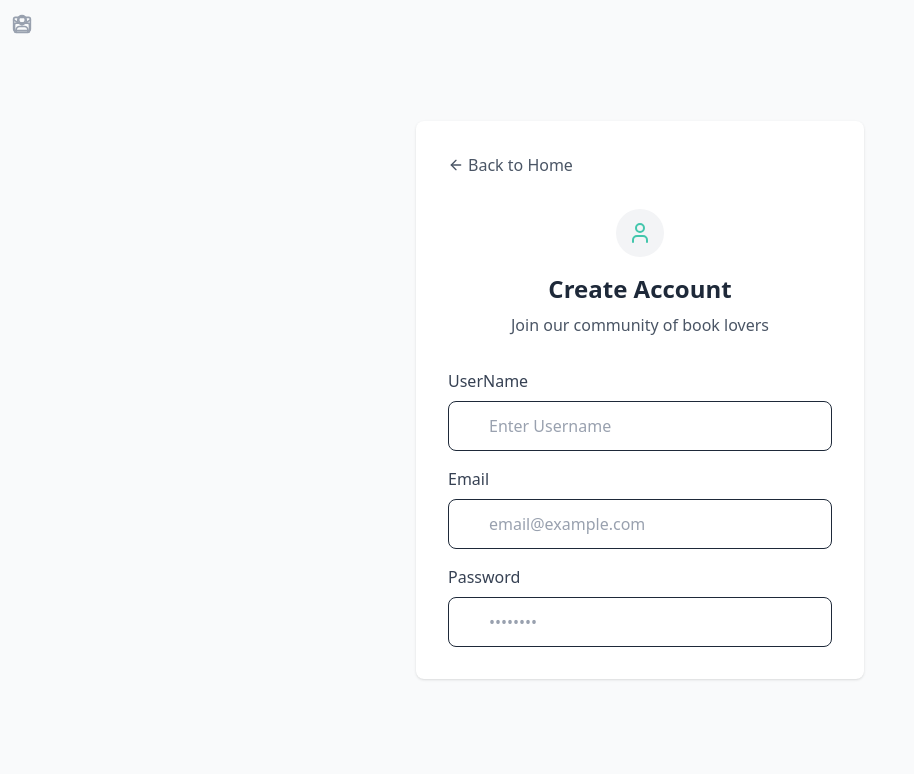
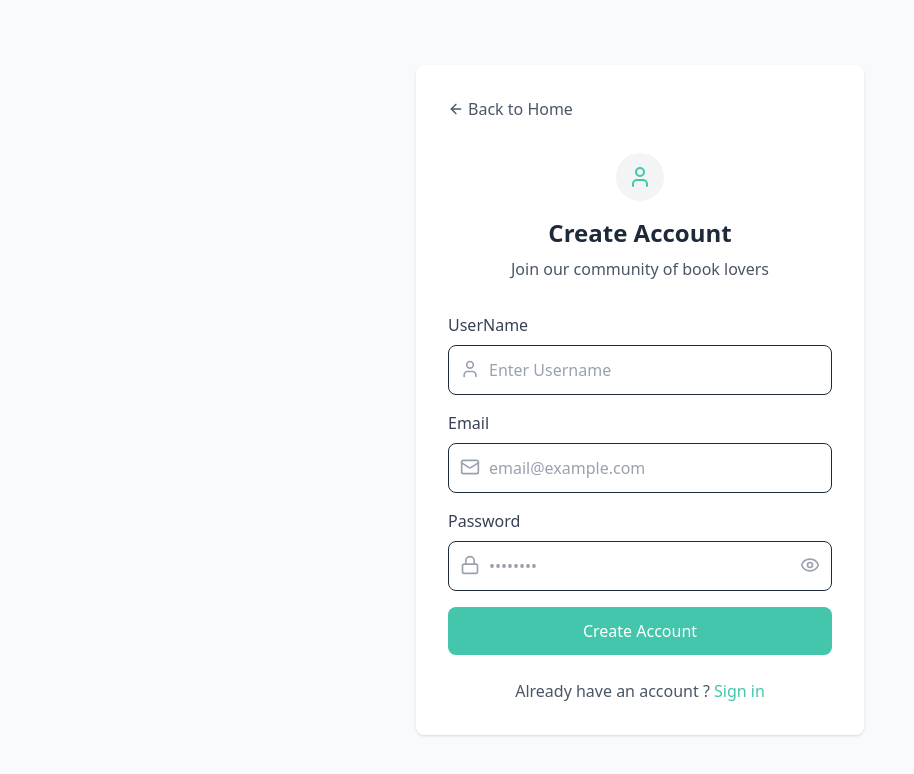
Before and after one commit to Tejascodes21/BookHub, a React (Vite) app in the folder frontend/: page /signup in a window 1280 px wide. Shown: the top 774 px of the page, without its empty margins (0-914 px from the left). Built offline with nearby package versions, Linux system fonts and the light colour scheme.

Commit message:
updated Signup

```diff
--- a/frontend/src/components/SignUp.jsx
+++ b/frontend/src/components/SignUp.jsx
@@ -1,7 +1,7 @@
 import React, { useState, useEffect } from "react";
 import { Signup } from "../assets/dummystyles";
 import { Link, useNavigate } from "react-router-dom";
-import { ArrowLeft, User, Mail, Lock } from "lucide-react";
+import { ArrowLeft, User, Mail, Lock, EyeOff ,Eye} from "lucide-react";
 
 const SignUp = () => {
   const [formData, setFormData] = useState({
@@ -73,7 +73,7 @@ const SignUp = () => {
         <form onSubmit={handleSubmit} className={Signup.form}>
           <div>
             <label className={Signup.label}>UserName</label>
-            <div clasName={Signup.inputWrapper}>
+            <div className={Signup.inputWrapper}>
               <User className={Signup.iconLeft} />
               <input
                 type="text"
@@ -90,7 +90,7 @@ const SignUp = () => {
 
           <div>
             <label className={Signup.label}>Email</label>
-            <div clasName={Signup.inputWrapper}>
+            <div className={Signup.inputWrapper}>
               <Mail className={Signup.iconLeft} />
               <input
                 type="email"
@@ -107,7 +107,7 @@ const SignUp = () => {
 
           <div>
             <label className={Signup.label}>Password</label>
-            <div clasName={Signup.inputWrapper}>
+            <div className={Signup.inputWrapper}>
               <Lock className={Signup.iconLeft} />
               <input
                 type={showPassword ? "text" : "password"}
@@ -119,9 +119,22 @@ const SignUp = () => {
                   setFormData({ ...formData, password: e.target.value })
                 }
               />
+              <button type='button' onClick={() => setShowPassword(!showPassword)}
+              className={Signup.togglePassword}>
+                {showPassword ? <EyeOff className=' h-5 w-5'/> :<Eye className='h-5 w-5'/>}
+              </button>
             </div>
           </div>
+          <button type='submit' className={Signup.submitBtn}>
+            Create Account
+          </button>
         </form>
+        <div className={Signup.footerText}>
+          Already have an account ? {' '}
+          <Link to="/login" className={Signup.link}>
+          Sign in
+          </Link>
+        </div>
       </div>
     </div>
   );
```
